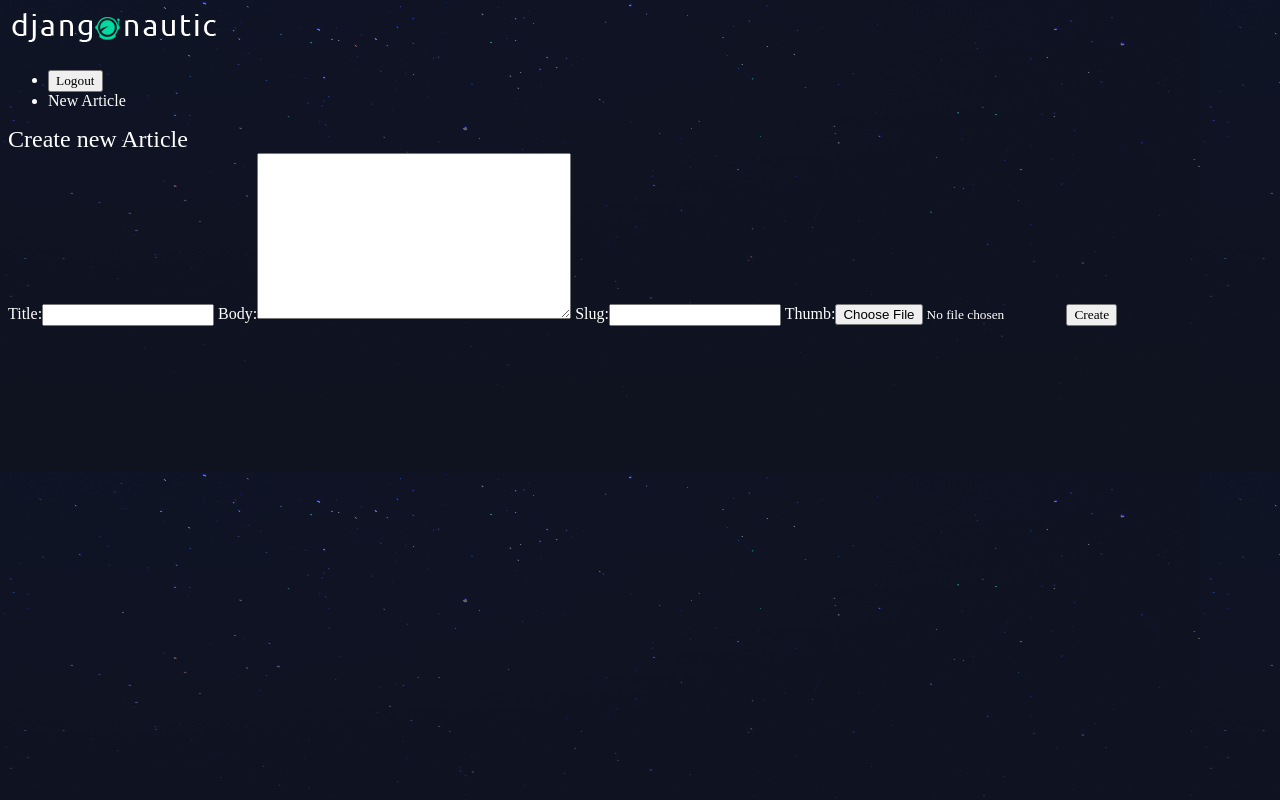
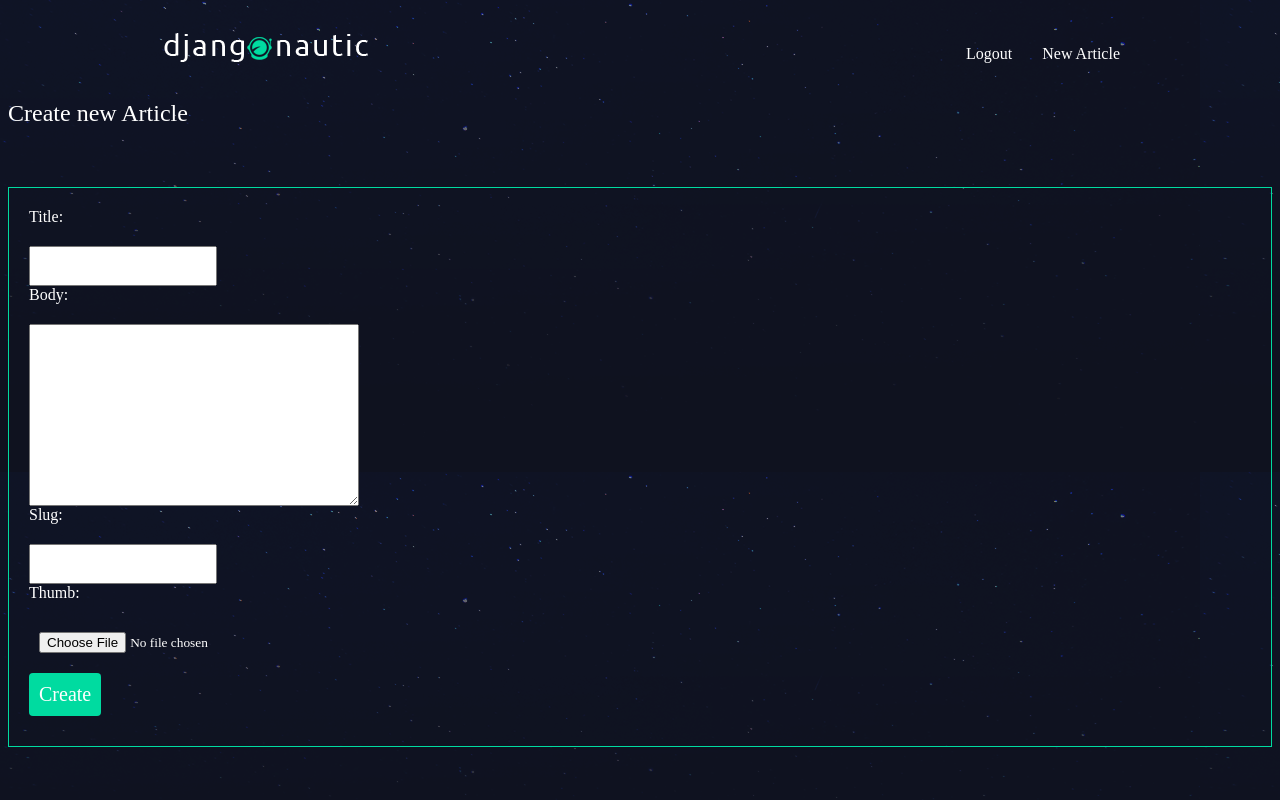
Before and after one commit to skrskr/blog, a Django app: page /articles/create/ in a window 1280 px wide. Run offline with Django 3.2, Linux system fonts and the light colour scheme; the visitor is signed in with stand-in values (Sample User, id 1).

Commit message:
added style for website and forms

```diff
--- a/articles/templates/articles/article_create.html
+++ b/articles/templates/articles/article_create.html
@@ -3,7 +3,7 @@
 {% block content %}
     <div class="create-article">
         <h2>Create new Article</h2>
-        <form action="{% url 'articles:create' %}" method="POST" enctype="multipart/form-data">
+        <form class="site-form" action="{% url 'articles:create' %}" method="POST" enctype="multipart/form-data">
             {% csrf_token %}
             {{form}}
             <input type="submit" value="Create">
--- a/articles/templates/articles/article_list.html
+++ b/articles/templates/articles/article_list.html
@@ -8,6 +8,7 @@
                 <h2><a href="{% url 'articles:detail' slug=article.slug %}">{{article.title}}</a></h2>
                 <p>{{article.snapit}}</p>
                 <p>{{article.date}}</p>
+                <p class="author">added by {{ article.author.username }}</p>
             </div>
         {% endfor %}
     </div>
--- a/assets/styles.css
+++ b/assets/styles.css
@@ -18,3 +18,134 @@ a, a:hover, a:visited{
     color: #fff;
     text-decoration: none;
 }
+
+.wrapper{
+    max-width: 960px;
+    margin: 0 auto;
+}
+
+div.wrapper > h1{
+    text-align: center;
+    margin: 100px auto;
+    font-size: 2.4em
+}
+
+header{
+    display: grid;
+    grid-template-columns: 1fr 1fr;
+    padding: 20px 0;
+}
+
+nav{
+    justify-self: end;
+}
+
+nav li{
+    display: inline-block;
+    list-style-type: none;
+    margin-left: 20px;
+}
+
+nav button{
+    background: none;
+    color: #fff;
+    cursor: pointer;
+    border: 0;
+    font-size: 16px;
+}
+
+.articles{
+    display: grid;
+    grid-template-columns: 1fr 1fr 1fr;
+    grid-gap: 30px;
+}
+
+.article{
+    padding: 10px;
+    border: 1px solid #00dba0;
+    position: relative;
+    padding-bottom: 40px;
+}
+
+.article h2{
+    font-size: 1.2em;
+}
+
+.article .author{
+    padding: 10px;
+    background: #00dba0;
+    position: absolute;
+    right: 0;
+    bottom: 0;
+    margin: 0;
+    color: #0f121f;
+}
+
+.article-detail .article{
+    padding: 0;
+}
+
+.article-detail  .article img{
+    max-width: 100%;
+}
+
+.article-detail  .article h2{
+    text-align: center;
+    margin: 20px auto;
+    font-size: 2em
+}
+
+.article-detail .article h3{
+    text-align: center;
+}
+
+.article-detail  .article p{
+    margin: 10px 20px
+}
+
+.site-form {
+    margin-top: 60px;
+    border: 1px solid #00dba0;
+    padding: 20px;
+}
+
+.site-form input, .site-form textarea{
+    display: block;
+    margin: 20px 0 0px 0;
+    padding: 10px;
+}
+
+a.highlight{
+    border: 1px solid #00dba0;
+    padding: 10px;
+    border-radius: 4px;
+    color: #00dba0;
+}
+
+.helptext, .helptext ul{
+    margin: 0 auto 20px;
+    color: #bbb;
+    font-size: 14px;
+    display: block;
+}
+
+.errorlist li{
+    padding: 10px;
+    list-style-type: none;
+    border: 1px solid #FF5722;
+    margin: 10px 0;
+    color: #FF5722
+}
+
+.errorlist{
+    padding: 0;
+}
+
+.site-form input[type="submit"]{
+    background: #00dba0;
+    border: 0;
+    color: #fff;
+    font-size: 20px;
+    border-radius: 4px;
+    margin: 10px 0;
+}
--- a/templates/base_layout.html
+++ b/templates/base_layout.html
@@ -7,7 +7,7 @@
         <link rel="stylesheet" href="{% static 'styles.css' %}">
     </head>
     <body>
-        <div class="wrapper">
+        <header class="wrapper">
             <h1><a href="{% url 'home' %}"><img src="{% static 'logo.png' %}" /></a></h1>
             <nav>
                 <ul>
@@ -31,6 +31,8 @@
                     {% endif %}
                 </ul>
             </nav>
+        </header
+        <div class="wrapper">
             {% block content %}
             {% endblock %}
         </div>
```
Also changed, not shown: articles/templates/articles/article_detail.html (+8 -5 lines).
